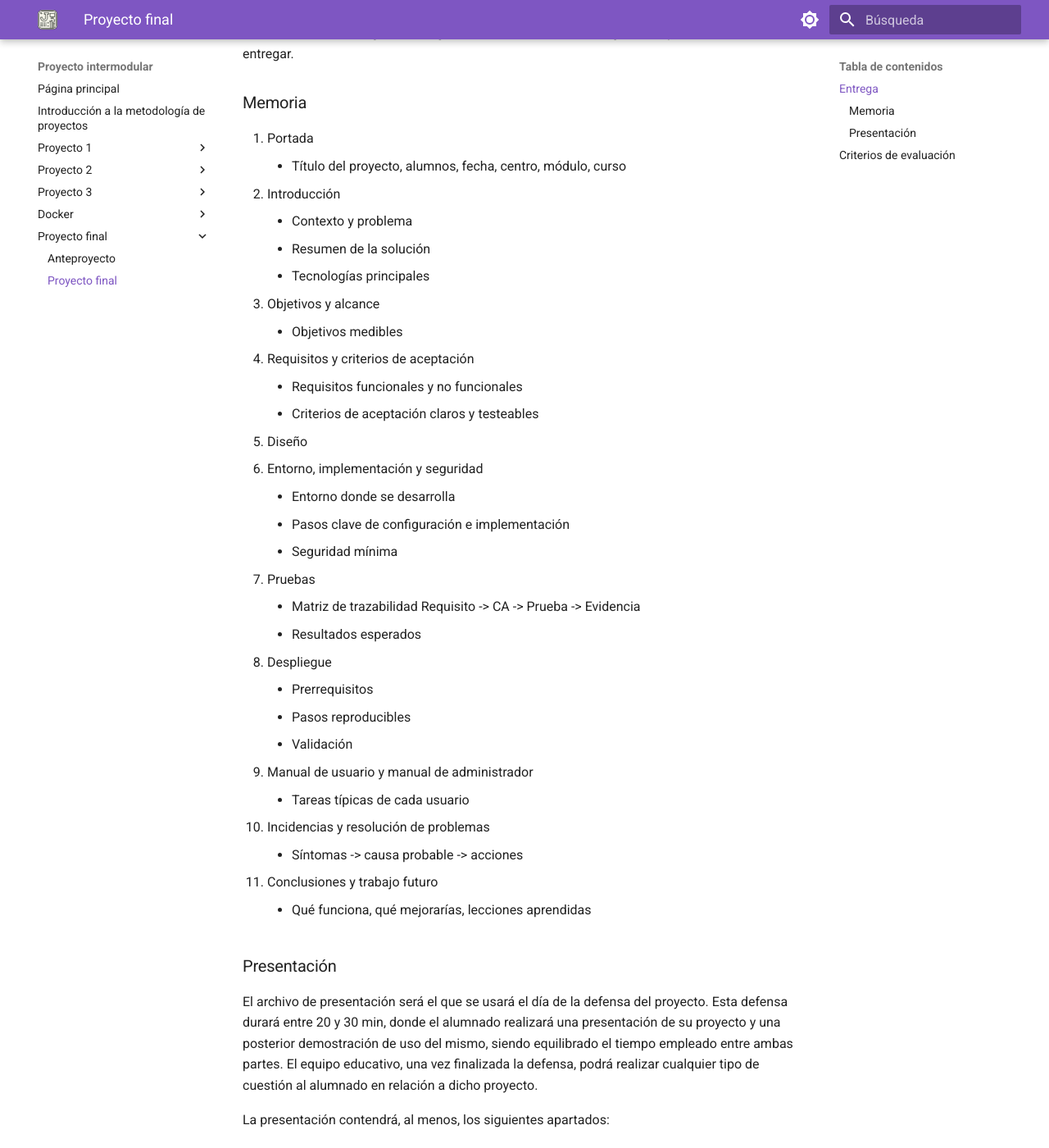
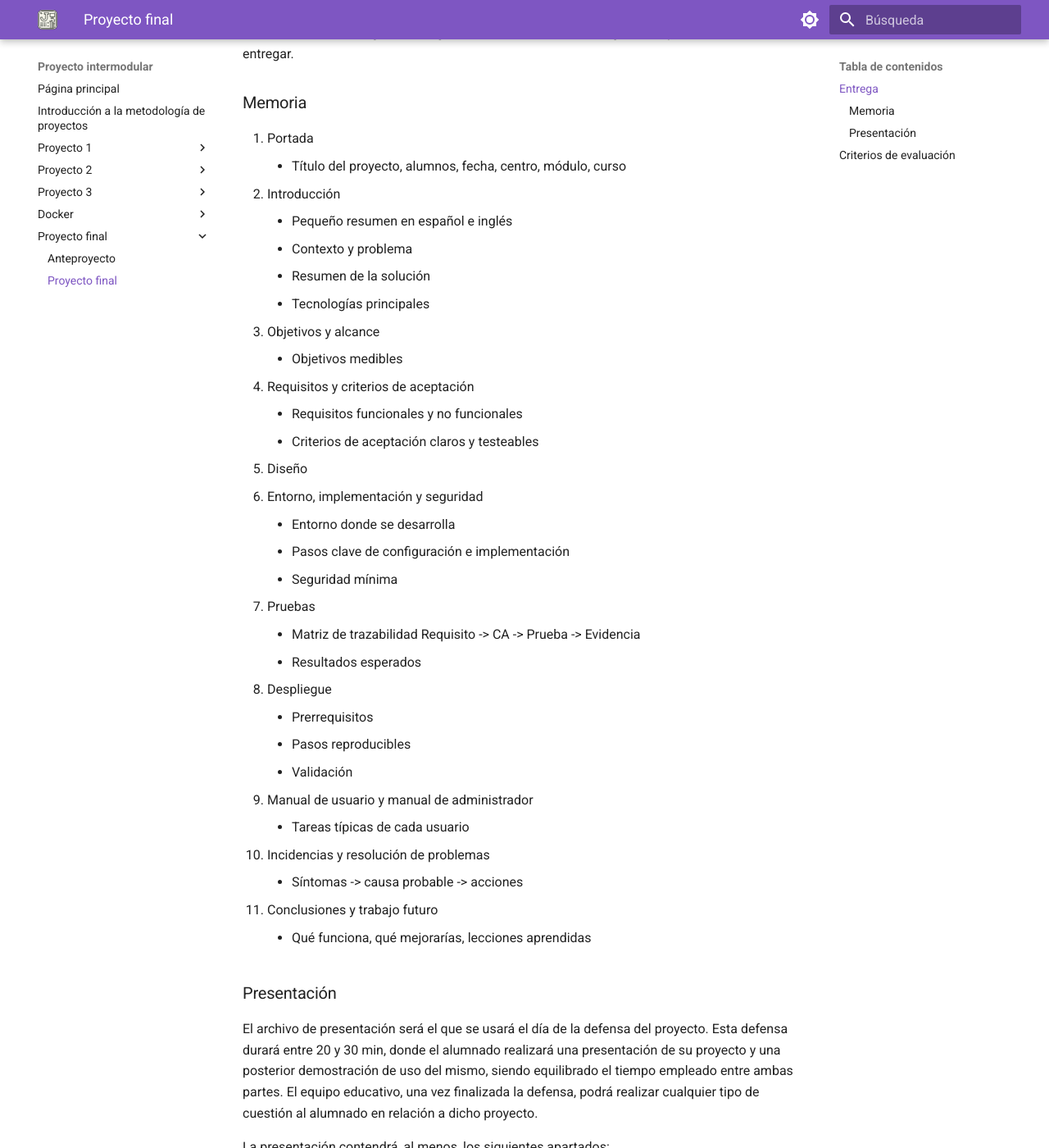
Before and after one commit to Joperpu/pi2526, an MkDocs documentation site: the page built from docs/proyecto.md, in a window 1280 px wide and 1400 px high, scrolled down 847 px. Shown: the whole window at 82% size. Built offline with MkDocs 1.6.1 and Material for MkDocs 9.7.7, drawn with Linux system fonts in a browser that asks for light colours; some of the changed text lies outside the part shown.

Commit message:
Añadido inglés en proyecto

```diff
--- a/docs/proyecto.md
+++ b/docs/proyecto.md
@@ -29,6 +29,7 @@ A continuación se desgranarán algunos de los documentos obligatorios que se de
 1. Portada
     - Título del proyecto, alumnos, fecha, centro, módulo, curso
 2. Introducción
+    - Pequeño resumen en español e inglés
     - Contexto y problema
     - Resumen de la solución
     - Tecnologías principales
@@ -62,7 +63,7 @@ El archivo de presentación será el que se usará el día de la defensa del pro
 
 La presentación contendrá, al menos, los siguientes apartados:
 
-1. Introducción
+1. Introducción (en inglés)
 2. Objetivos
 3. Requisitos
 4. Diseño
```
